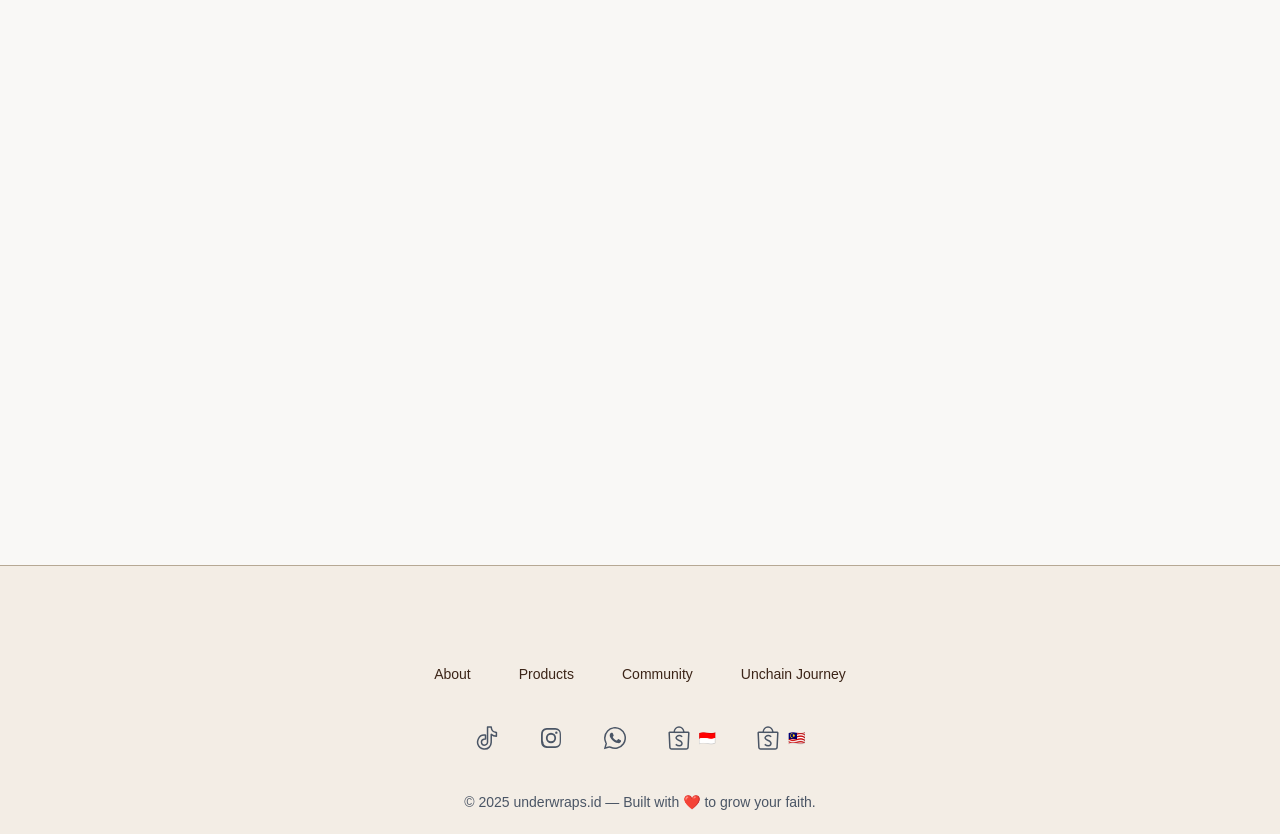
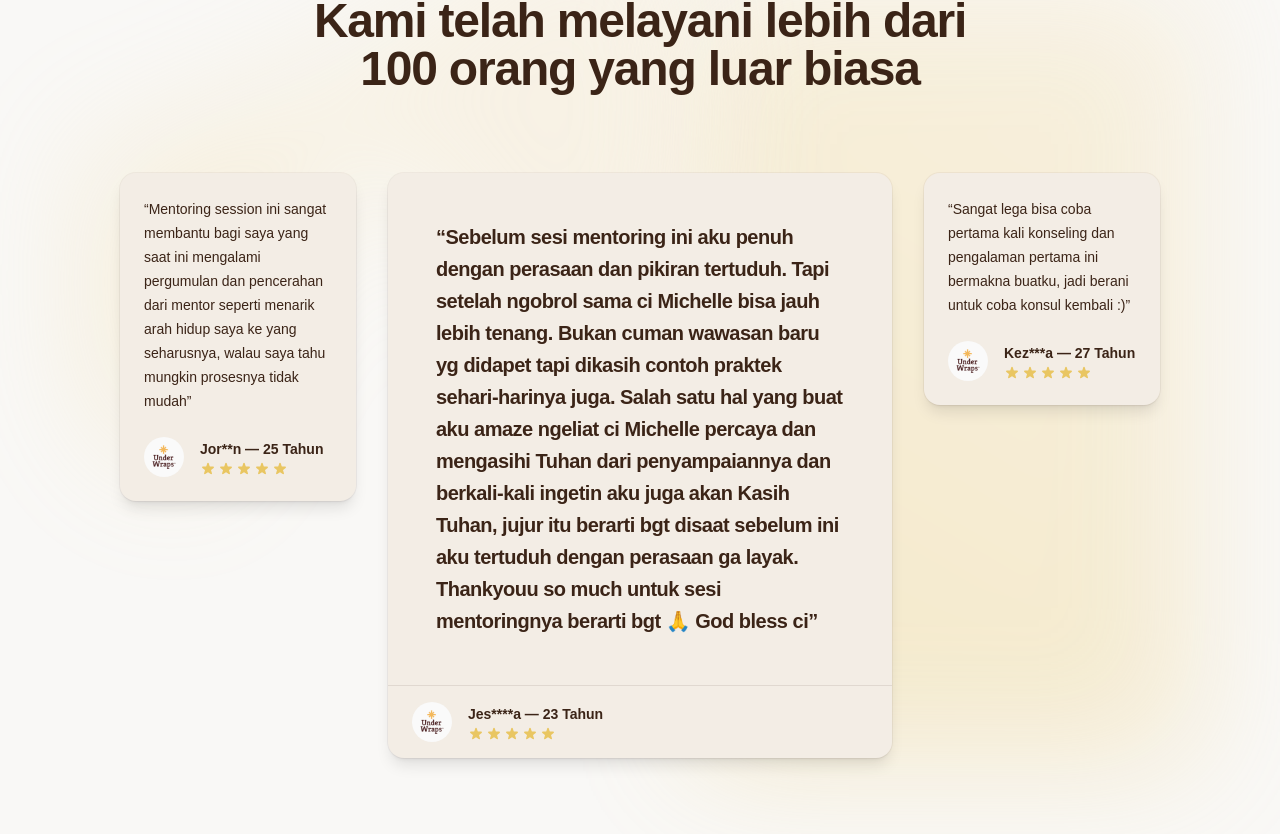
Before and after one commit to josuapsianturi/underwraps.id, a Next.js app: page /unchain-journey in a window 1280 px wide. Shown: the part 326-1160 px from the top of the page. Built offline with nearby package versions, Linux system fonts and the light colour scheme.

Commit message:
Add testimonials section to Unchain Journey page
Introduced a testimonials feature with sample data and star ratings to the Unchain Journey page. Updated global CSS to include new yellow color variables for styling the testimonials section.

```diff
--- a/src/app/globals.css
+++ b/src/app/globals.css
@@ -7,6 +7,9 @@
   --color-brown: #3B2417;
   --color-brown-2: #593927;
   --color-brown-3: #764d35;
+  --color-yellow-1: #e9c662;
+  --color-yellow-2: #f5d79e;
+  --color-yellow-3: #f9e8c7;
 }
 
 body {
--- a/src/app/unchain-journey/page.tsx
+++ b/src/app/unchain-journey/page.tsx
@@ -1,7 +1,164 @@
+import Image from 'next/image';
+
+const featuredTestimonial = {
+  body: "Sebelum sesi mentoring ini aku penuh dengan perasaan dan pikiran tertuduh. Tapi setelah ngobrol sama ci Michelle bisa jauh lebih tenang. Bukan cuman wawasan baru yg didapet tapi dikasih contoh praktek sehari-harinya juga. Salah satu hal yang buat aku amaze ngeliat ci Michelle percaya dan mengasihi Tuhan dari penyampaiannya dan berkali-kali ingetin aku juga akan Kasih Tuhan, jujur itu berarti bgt disaat sebelum ini aku tertuduh dengan perasaan ga layak. Thankyouu so much untuk sesi mentoringnya berarti bgt 🙏 God bless ci",
+  author: {
+    name: 'Jes****a — 23 Tahun',
+    rating: 5,
+    imageUrl: '/logo.png',
+  },
+};
+
+const testimonials = [
+  [
+    [
+      {
+        body: 'Mentoring session ini sangat membantu bagi saya yang saat ini mengalami pergumulan dan pencerahan dari mentor seperti menarik arah hidup saya ke yang seharusnya, walau saya tahu mungkin prosesnya tidak mudah',
+        author: {
+          name: 'Jor**n — 25 Tahun',
+          rating: 5,
+          imageUrl: '/logo.png',
+        },
+      },
+    ],
+  ],
+  [
+    [
+      {
+        body: 'Sangat lega bisa coba pertama kali konseling dan pengalaman pertama ini bermakna buatku, jadi berani untuk coba konsul kembali :)',
+        author: {
+          name: 'Kez***a — 27 Tahun',
+          rating: 5,
+          imageUrl: '/logo.png',
+        },
+      },
+    ],
+  ],
+];
+
+function classNames(
+  ...classes: Array<string | false | null | undefined>
+): string {
+  return classes.filter(Boolean).join(' ');
+}
+
+function Stars({ count = 5, max = 5 }: { count?: number, max?: number }) {
+  const safeCount = Math.max(0, Math.min(max, Math.floor(count ?? 0)));
+  return (
+    <div
+      role="img"
+      aria-label={`${safeCount} out of ${max} stars`}
+      className="flex items-center gap-0.5 text-yellow-1"
+    >
+      {Array.from({ length: max }).map((_, index) => (
+        <svg
+          key={index}
+          viewBox="0 0 20 20"
+          className={classNames('h-4 w-4', index < safeCount ? '' : 'opacity-30')}
+          aria-hidden="true"
+        >
+          <path
+            fill="currentColor"
+            d="M9.049 2.927c.3-.921 1.603-.921 1.902 0l1.07 3.292c.14.43.54.72.99.72h3.462c.969 0 1.371 1.24.588 1.81l-2.802 2.034c-.36.262-.51.73-.37 1.16l1.07 3.292c.3.921-.755 1.688-1.539 1.118l-2.802-2.034a1 1 0 0 0-1.176 0l-2.802 2.034c-.783.57-1.838-.197-1.539-1.118l1.07-3.292c.14-.43-.01-.898-.37-1.16L2.98 8.72c-.783-.57-.38-1.81.588-1.81h3.462c.45 0 .85-.29.99-.72l1.07-3.292Z"
+          />
+        </svg>
+      ))}
+    </div>
+  );
+}
+
 export default function UnchainJourneyPage() {
   return (
     <section>
-      <h1 className="text-2xl sm:text-3xl font-semibold">Unchain Journey</h1>
+      <h1 className="text-2xl sm:text-3xl font-semibold text-brown">Unchain Journey</h1>
+      <div className="relative isolate pt-24 pb-32 sm:pt-32">
+        <div
+          aria-hidden="true"
+          className="absolute inset-x-0 top-1/2 -z-10 -translate-y-1/2 transform-gpu overflow-hidden opacity-30 blur-3xl"
+        >
+          <div
+            style={{
+              clipPath:
+                'polygon(74.1% 44.1%, 100 % 61.6%, 97.5% 26.9%, 85.5% 0.1%, 80.7% 2%, 72.5% 32.5%, 60.2% 62.4%, 52.4% 68.1%, 47.5% 58.3%, 45.2% 34.5%, 27.5% 76.7%, 0.1% 64.9%, 17.9% 100%, 27.6% 76.8%, 76.1% 97.7%, 74.1% 44.1%)',
+            }}
+            className="ml-[max(50%,38rem)] aspect-1313/771 w-328.25 bg-linear-to-tr from-yellow-1 to-yellow-3"
+          />
+        </div>
+        <div
+          aria-hidden="true"
+          className="absolute inset-x-0 top-0 -z-10 flex transform-gpu overflow-hidden pt-32 opacity-25 blur-3xl sm:pt-40 xl:justify-end"
+        >
+          <div
+            style={{
+              clipPath:
+                'polygon(74.1% 44.1%, 100% 61.6%, 97.5% 26.9%, 85.5% 0.1%, 80.7% 2%, 72.5% 32.5%, 60.2% 62.4%, 52.4% 68.1%, 47.5% 58.3%, 45.2% 34.5%, 27.5% 76.7%, 0.1% 64.9%, 17.9% 100%, 27.6% 76.8%, 76.1% 97.7%, 74.1% 44.1%)',
+            }}
+            className="-ml-88 aspect-1313/771 w-328.25 flex-none origin-top-right rotate-30 bg-linear-to-tr from-yellow-1 to-yellow-3 xl:mr-[calc(50%-12rem)] xl:ml-0"
+          />
+        </div>
+        <div className="mx-auto max-w-7xl px-6 lg:px-8">
+          <div className="mx-auto max-w-2xl text-center">
+            <h2 className="text-base/7 font-semibold text-brown">Testimoni</h2>
+            <p className="mt-2 text-4xl font-semibold tracking-tight text-balance text-brown sm:text-5xl">
+              Kami telah melayani lebih dari 100 orang yang luar biasa
+            </p>
+          </div>
+          <div className="mx-auto mt-16 grid max-w-2xl grid-cols-1 grid-rows-1 gap-8 text-sm/6 text-brown sm:mt-20 sm:grid-cols-2 xl:mx-0 xl:max-w-none xl:grid-flow-col xl:grid-cols-4">
+            <figure className="rounded-2xl bg-off-white-2 shadow-lg ring-1 ring-brown/5 sm:col-span-2 xl:col-start-2 xl:row-end-1">
+              <blockquote className="p-6 text-lg font-semibold tracking-tight text-brown sm:p-12 sm:text-xl/8">
+                <p>{`“${featuredTestimonial.body}”`}</p>
+              </blockquote>
+              <figcaption className="flex flex-wrap items-center gap-x-4 gap-y-4 border-t border-brown/10 px-6 py-4 sm:flex-nowrap">
+                <Image
+                  alt=""
+                  src={featuredTestimonial.author.imageUrl}
+                  width={40}
+                  height={40}
+                  className="size-10 flex-none rounded-full bg-off-white-2"
+                />
+                <div className="flex-auto">
+                  <div className="font-semibold text-brown">{featuredTestimonial.author.name}</div>
+                  <div className="text-brown"><Stars count={featuredTestimonial.author.rating} /></div>
+                </div>
+              </figcaption>
+            </figure>
+            {testimonials.map((columnGroup, columnGroupIdx) => (
+              <div key={columnGroupIdx} className="space-y-8 xl:contents xl:space-y-0">
+                {columnGroup.map((column, columnIdx) => (
+                  <div
+                    key={columnIdx}
+                    className={classNames(
+                      (columnGroupIdx === 0 && columnIdx === 0) ||
+                        (columnGroupIdx === testimonials.length - 1 && columnIdx === columnGroup.length - 1)
+                        ? 'xl:row-span-2'
+                        : 'xl:row-start-1',
+                      'space-y-8',
+                    )}
+                  >
+                    {column.map((testimonial) => (
+                      <figure
+                        key={`${testimonial.author.name}-${testimonial.body.substring(0, 10)}`}
+                        className="rounded-2xl bg-off-white-2 p-6 shadow-lg ring-1 ring-brown/5"
+                      >
+                        <blockquote className="text-brown">
+                          <p>{`“${testimonial.body}”`}</p>
+                        </blockquote>
+                        <figcaption className="mt-6 flex items-center gap-x-4">
+                          <Image alt="" src={testimonial.author.imageUrl} width={40} height={40} className="size-10 rounded-full bg-off-white-2" />
+                          <div>
+                            <div className="font-semibold text-brown">{testimonial.author.name}</div>
+                            <div className="text-brown"><Stars count={testimonial.author.rating} /></div>
+                          </div>
+                        </figcaption>
+                      </figure>
+                    ))}
+                  </div>
+                ))}
+              </div>
+            ))}
+          </div>
+        </div>
+      </div>
     </section>
   );
 }
```
